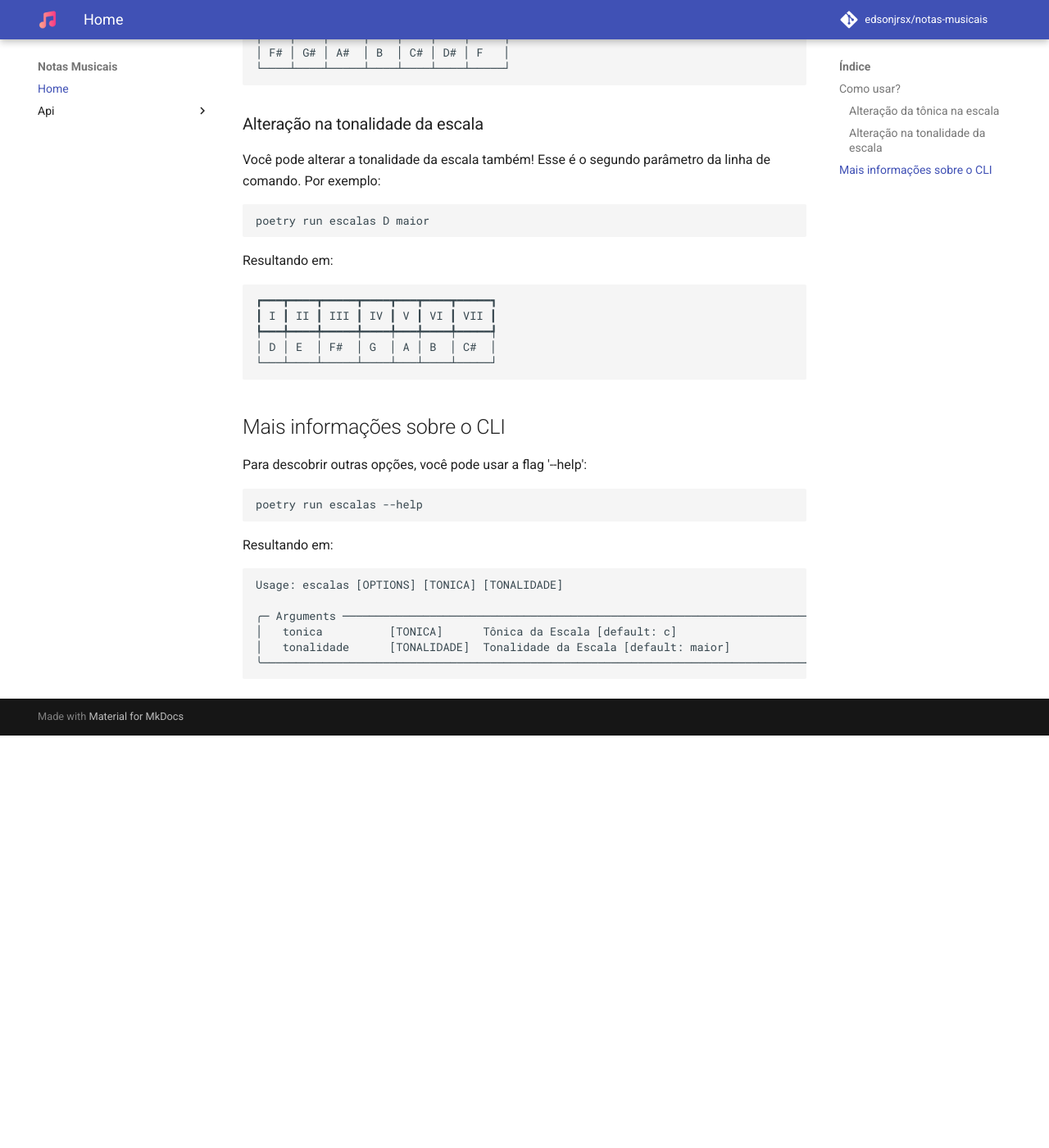
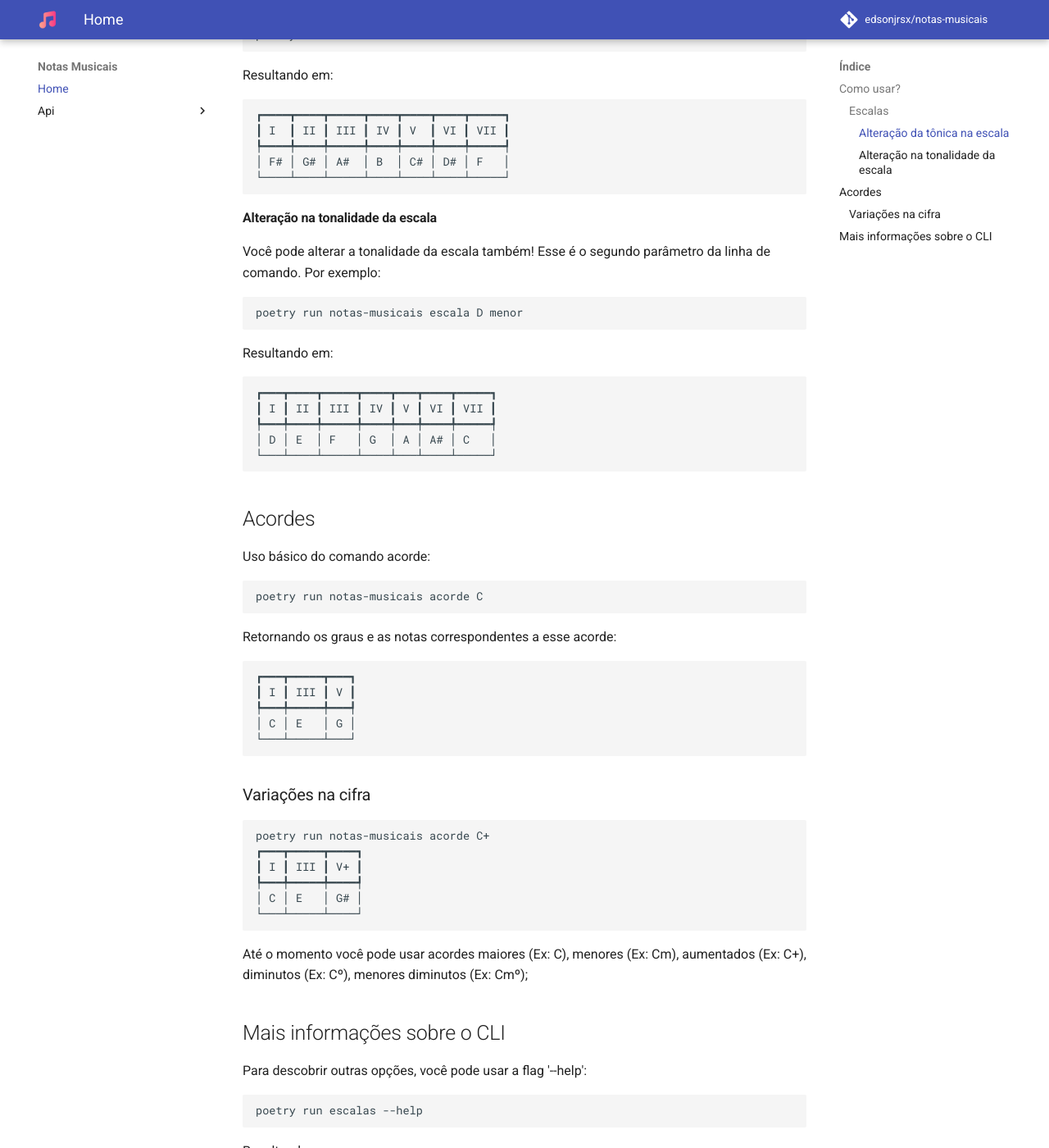
Before and after one commit to edsonjrsx/notas-musicais, an MkDocs documentation site: the page built from docs/index.md, in a window 1280 px wide and 1400 px high, scrolled down 973 px. Shown: the whole window at 82% size. Built offline with MkDocs 1.6.1 and Material for MkDocs 9.7.7, drawn with Linux system fonts in a browser that asks for light colours; comment, search, counter and statistics services are not loaded; before the commit the page ends 1870 px from its top, so only the background shows below that; some of the changed text lies outside the part shown.

Commit message:
feat: adiciona documentação para o comando 'acorde' e atualiza instruções de uso

````diff
--- a/docs/index.md
+++ b/docs/index.md
@@ -2,12 +2,18 @@
 
 # Notas Musicais
 
+Notas musicais é um  CLI para ajudar na formação de escalas musicais e acordes.
+
+Temos dois comandos principais: 'escala' e 'acorde'.
+
 ## Como usar?
+
+### Escalas
 
 Você pode chamar as escalas via linha de comando. Por exemplo:
 
 ```bash
-poetry run escalas
+poetry run notas-musicais escala
 ```
 
 Retornando os graus e as notas correspondentes a essa escala:
@@ -20,13 +26,13 @@ Retornando os graus e as notas correspondentes a essa escala:
 └───┴────┴─────┴────┴───┴────┴─────┘
 ```
 
-### Alteração da tônica na escala
+#### Alteração da tônica na escala
 
 O primeiro parâmetro do CLI é a tônica da escala que deseja exibir.
 Desta forma, você pode alterar a escala retornada. Por exemplo a escala de `F#`:
 
 ```bash
-poetry run escalas F#
+poetry run notas-musicais escala F#
 ```
 
 Resultando em:
@@ -39,13 +45,13 @@ Resultando em:
 └────┴────┴─────┴────┴────┴────┴─────┘
 ```
 
-### Alteração na tonalidade da escala
+#### Alteração na tonalidade da escala
 
 Você pode alterar a tonalidade da escala também!
 Esse é o segundo parâmetro da linha de comando. Por exemplo:
 
 ```bash
-poetry run escalas D maior
+poetry run notas-musicais escala D menor
 ```
 
 Resultando em:
@@ -54,9 +60,39 @@ Resultando em:
 ┏━━━┳━━━━┳━━━━━┳━━━━┳━━━┳━━━━┳━━━━━┓
 ┃ I ┃ II ┃ III ┃ IV ┃ V ┃ VI ┃ VII ┃
 ┡━━━╇━━━━╇━━━━━╇━━━━╇━━━╇━━━━╇━━━━━┩
-│ D │ E  │ F#  │ G  │ A │ B  │ C#  │
+│ D │ E  │ F   │ G  │ A │ A# │ C   │
 └───┴────┴─────┴────┴───┴────┴─────┘
 ```
+## Acordes
+
+Uso básico do comando acorde:
+
+```bash
+poetry run notas-musicais acorde C
+```
+
+Retornando os graus e as notas correspondentes a esse acorde:
+
+```bash
+┏━━━┳━━━━━┳━━━┓
+┃ I ┃ III ┃ V ┃
+┡━━━╇━━━━━╇━━━┩
+│ C │ E   │ G │
+└───┴─────┴───┘
+```
+
+### Variações na cifra
+
+```bash
+poetry run notas-musicais acorde C+
+┏━━━┳━━━━━┳━━━━┓
+┃ I ┃ III ┃ V+ ┃
+┡━━━╇━━━━━╇━━━━┩
+│ C │ E   │ G# │
+└───┴─────┴────┘
+```
+
+Até o momento você pode usar acordes maiores (Ex: C), menores (Ex: Cm), aumentados (Ex: C+), diminutos (Ex: Cº), menores diminutos (Ex: Cmº);
 
 ## Mais informações sobre o CLI
 
````
Also changed, not shown: docs/api/acordes.md (added, +1 -0 lines).
